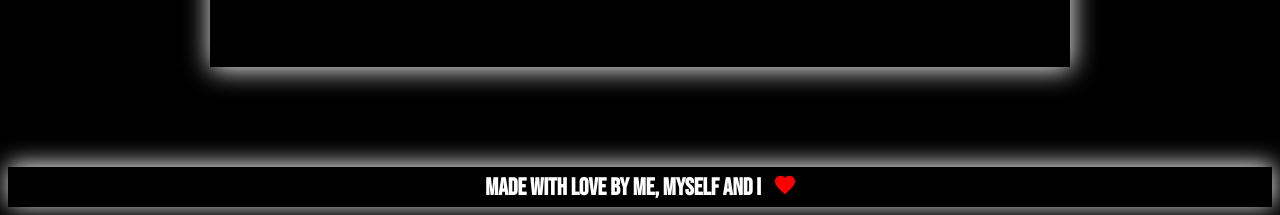
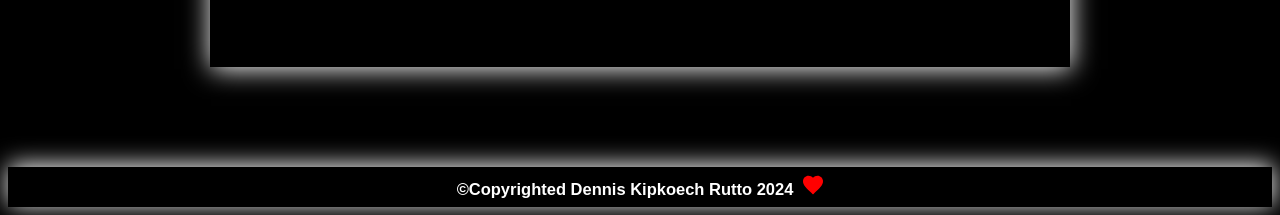
Before and after one commit to ruttogit/Denniskipkoech, a plain HTML site: page index.html in a window 1280 px wide. Shown: the part 2361-2576 px from the top of the page. Drawn offline with nearby package versions, Linux system fonts and the light colour scheme.

Commit message:
changed footer text

```diff
--- a/index.html
+++ b/index.html
@@ -211,7 +211,7 @@
     <!-- END OF CONTACT SECTION -->
 
     <footer>
-        <h2>Made with love  by  me, Myself and I <img src="images/love.svg" alt=""> </h2>
+        <h2>©Copyrighted Dennis Kipkoech Rutto 2024<img src="images/love.svg" alt=""> </h2>
     </footer>
     <!-- END OF FOOTER SECTION -->
 
--- a/style.css
+++ b/style.css
@@ -580,6 +580,8 @@ footer{
     box-shadow: 1px -2px 25px #ffffff;
     margin-top: 100px;position: relative;
     bottom: 0;
+    font-size: 11px;
+    font-family: sans-serif;
 }
 
 footer img{
```
